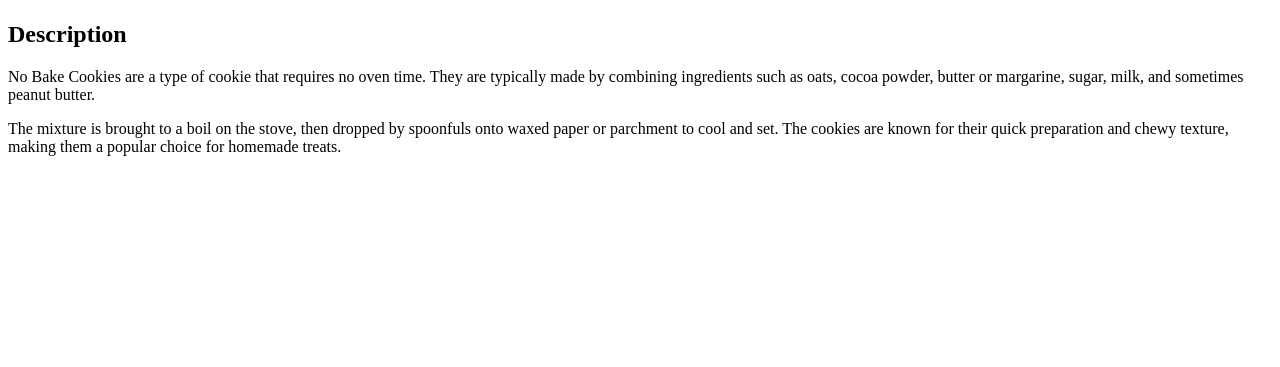
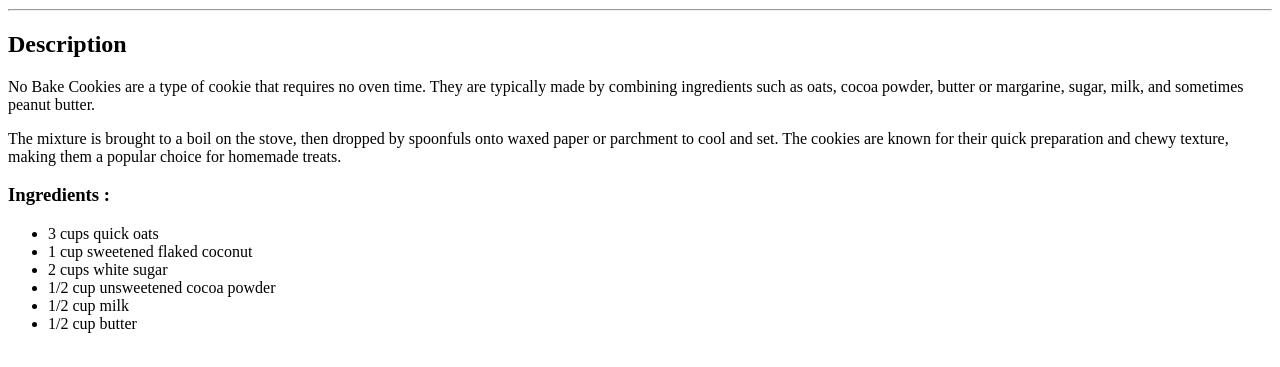
Before and after one commit to mudgytrades/odin-recipes, a plain HTML site: page recipes/no-bake-cookies.html in a window 1280 px wide. Shown: the part 393-760 px from the top of the page. Drawn offline with Linux system fonts and the light colour scheme.

Commit message:
Added ingredient list

```diff
--- a/recipes/no-bake-cookies.html
+++ b/recipes/no-bake-cookies.html
@@ -7,9 +7,25 @@
 </head>
 <body>
     <h1>No Bake Cookies</h1>
+    <div>
     <img src="https://www.allrecipes.com/thmb/GrCg0J-SdrWv0JQRbuWpnFgjv4o=/750x0/filters:no_upscale():max_bytes(150000):strip_icc():format(webp)/1001473-71407d83ebf64a7e8cdbc67c4352a80f.jpg" alt="No bake cookies" width="310" height="310">
+    </div>
+    <hr>
     <h2>Description</h2><p>No Bake Cookies are a type of cookie that requires no oven time. They are typically made by combining ingredients such as oats, cocoa powder, butter or margarine, sugar, milk, and sometimes peanut butter. </p>
     <p>The mixture is brought to a boil on the stove, then dropped by spoonfuls onto waxed paper or parchment to cool and set. The cookies are known for their quick preparation and chewy texture, making them a popular choice for homemade treats.</p>
+    <h3>
+        Ingredients :
+    </h3>
+    <ul>
+        <li>3 cups quick oats</li>
+        <li>1 cup sweetened flaked coconut</li>
+        <li>2 cups white sugar</li>
+        <li>1/2 cup unsweetened cocoa powder</li>
+        <li>1/2 cup milk</li>
+        <li>1/2 cup butter</li>
+
+    </ul>
+
 
 </body>
 </html>
```
